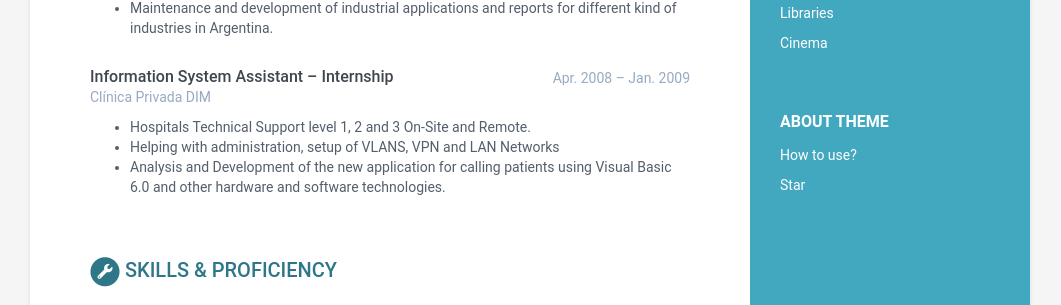
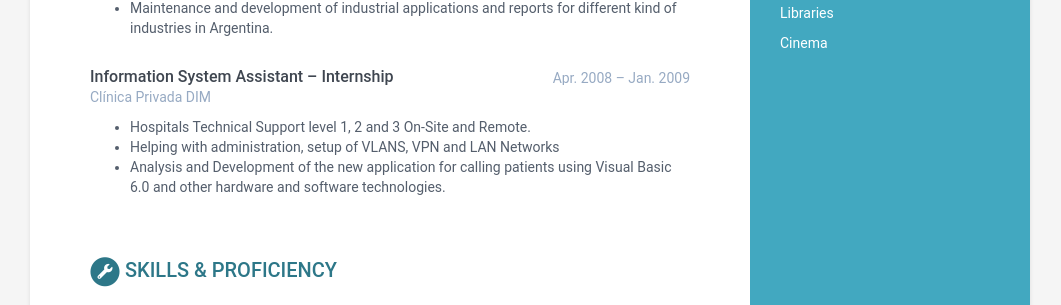
Before and after one commit to alojea/alojea.github.io, a Jekyll site: the page built from index.html, in a window 1280 px wide. Shown: the part 1264-1569 px from the top of the page, without its empty margins (110-1171 px from the left). Built offline with Jekyll 4.4.1, drawn with Linux system fonts in a browser that asks for light colours.

```diff
--- a/_includes/about.html
+++ b/_includes/about.html
@@ -1,4 +1,4 @@
-<div class="remove-container container-block">
+<!--<div class="remove-container container-block">
   <h2 class="container-block-title">
     About Theme
   </h2>
```
Also changed, not shown: other parts of _includes/about.html (+1 -1 lines), favicon.ico, 3 other files.
